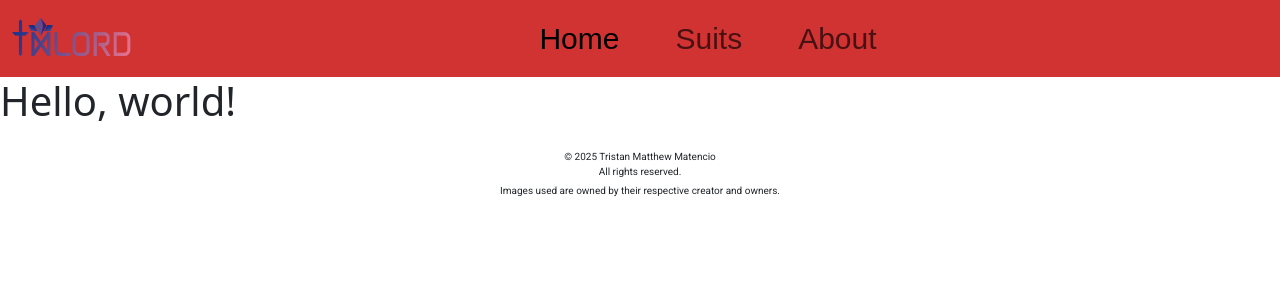
After one commit to TrisMatt20/TrisMatt20.github.io, a PHP site: page /ADET/A03/about.html in a window 1280 px wide. The commit adds this page. Shown: the top 300 px of the page. Run offline with PHP 8.4, Linux system fonts and the light colour scheme; some web fonts are replaced.

Commit message:
initial commit for about

```diff
--- /dev/null
+++ b/ADET/A03/about.html
@@ -0,0 +1,58 @@
+<!doctype html>
+<html lang="en">
+
+<head>
+    <meta charset="utf-8">
+    <meta name="viewport" content="width=device-width, initial-scale=1">
+    <title>About</title>
+    <link href="https://fonts.cdnfonts.com/css/flash-rogers" rel="stylesheet">
+    <link href="https://fonts.googleapis.com/css2?family=Roboto:wght@300;400;700&display=swap" rel="stylesheet">
+    <link href="https://cdn.jsdelivr.net/npm/bootstrap@5.3.5/dist/css/bootstrap.min.css" rel="stylesheet"
+        integrity="sha384-SgOJa3DmI69IUzQ2PVdRZhwQ+dy64/BUtbMJw1MZ8t5HZApcHrRKUc4W0kG879m7" crossorigin="anonymous">
+    <link rel="stylesheet" href="assets/css/about.css">
+    <link rel="stylesheet" href="assets/css/suits.css">
+    <link rel="stylesheet" href="assets/css/style.css">
+</head>
+
+<body>
+    <nav class="navbar navbar-expand-lg bg-body-tertiary">
+        <div class="container-fluid">
+            <a class="logo navbar-brand" href="index.html">
+                <img src="assets/img/logo.png" alt="logo">
+            </a>
+            <button class="navbar-toggler" type="button" data-bs-toggle="collapse" data-bs-target="#navbarNav"
+                aria-controls="navbarNav" aria-expanded="false" aria-label="Toggle navigation">
+                <span class="navbar-toggler-icon"></span>
+            </button>
+            <div class="collapse navbar-collapse" id="navbarNav">
+                <ul class="navbar-nav mx-auto">
+                    <li class="home nav-item">
+                        <a class="nav-link active" aria-current="page" href="index.html">Home</a>
+                    </li>
+                    <li class="suits nav-item">
+                        <a class="nav-link" href="suits.html">Suits</a>
+                    </li>
+                    <li class="about nav-item">
+                        <a class="nav-link" href="about.html">About</a>
+                    </li>
+                </ul>
+            </div>
+        </div>
+    </nav>
+
+    <h1>Hello, world!</h1>
+
+    <footer class="footer p-3 text-center mb-3">
+        <p class="owner mb-1">© 2025 Tristan Matthew Matencio <br> All rights reserved.</p>
+        <p class="disclaimer mb-0">
+            Images used are owned by their respective creator and owners.
+        </p>
+    </footer>
+
+
+    <script src="https://cdn.jsdelivr.net/npm/bootstrap@5.3.5/dist/js/bootstrap.bundle.min.js"
+        integrity="sha384-k6d4wzSIapyDyv1kpU366/PK5hCdSbCRGRCMv+eplOQJWyd1fbcAu9OCUj5zNLiq"
+        crossorigin="anonymous"></script>
+</body>
+
+</html>
--- /dev/null
+++ b/ADET/A03/assets/css/about.css
@@ -0,0 +1,13 @@
+@import url('https://fonts.cdnfonts.com/css/flash-rogers');
+
+:root {
+  --font-family: 'Flash Rogers', sans-serif;
+  --font-family-lead: 'Roboto', sans-serif;
+  --color: white;
+  --font-title-size: 40px;
+  --font-heading-size: 33px;
+  --font-heading-sm-size: 25px;
+  --font-body-size: 18px;
+  --font-body-sm-size: 14px;
+  --font-footer-size: 10px;
+}
--- a/ADET/A03/assets/css/suits.css
+++ b/ADET/A03/assets/css/suits.css
@@ -26,7 +26,7 @@
   width: 100%;
   height: auto;
   object-fit: contain;
-  max-height: 300px; /* Ideal height for mobile */
+  max-height: 300px;
 }
 
 @media (max-width: 768px) {
@@ -40,7 +40,7 @@
         font-size: var(--font-body-sm-size) !important;
     }
     .carousel-img {
-      max-height: 500px; /* Larger screens can show taller images */
+      max-height: 500px;
     }
 }
 
--- a/ADET/A03/index.html
+++ b/ADET/A03/index.html
@@ -32,7 +32,7 @@
             <a class="nav-link" href="suits.html">Suits</a>
           </li>
           <li class="about nav-item">
-            <a class="nav-link" href="#">TBD</a>
+            <a class="nav-link" href="about.html">About</a>
           </li>
         </ul>
       </div>
--- a/ADET/A03/suits.html
+++ b/ADET/A03/suits.html
@@ -33,7 +33,7 @@
             <a class="nav-link" href="suits.html">Suits</a>
           </li>
           <li class="about nav-item">
-            <a class="nav-link" href="#">TBD</a>
+            <a class="nav-link" href="about.html">About</a>
           </li>
         </ul>
       </div>
```
